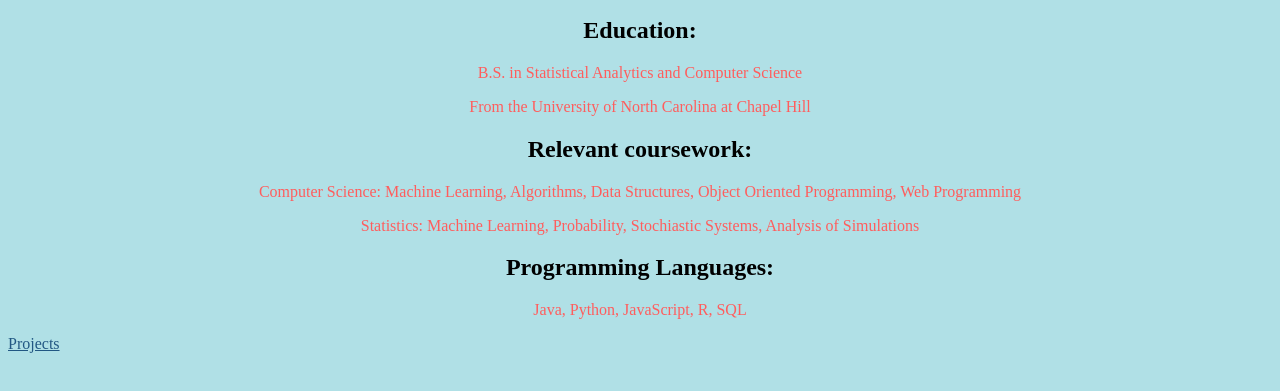
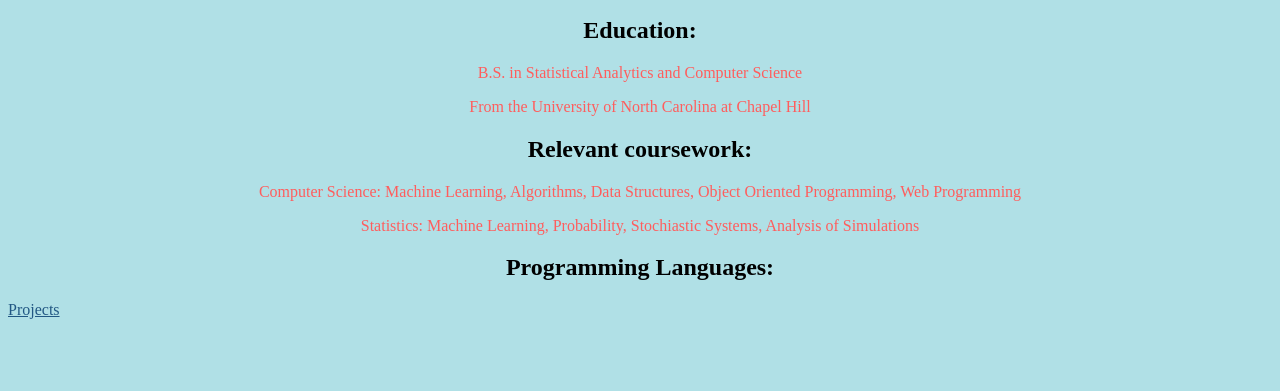
Before and after one commit to tavent1/tavent1.github.io, a website: page content/index.html in a window 1280 px wide. Shown: the part 103-494 px from the top of the page. Drawn offline with Linux system fonts and the light colour scheme.

```diff
--- a/content/index.html
+++ b/content/index.html
@@ -42,7 +42,6 @@
         </div>
         <div>
             <h2>Programming Languages:</h2>
-            <p>Java, Python, JavaScript, R, SQL</p>
         </div>
         <div>
             <a href="projects.html"> Projects</a>
```
